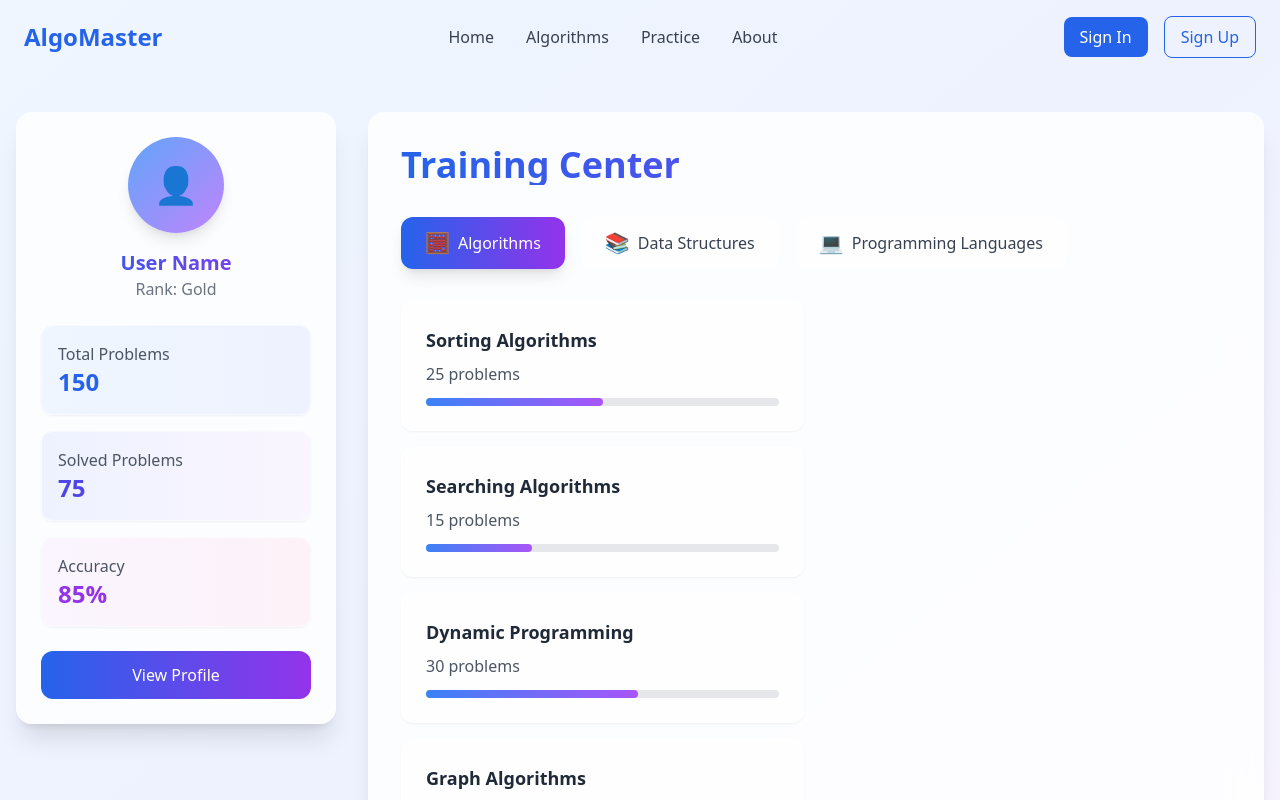
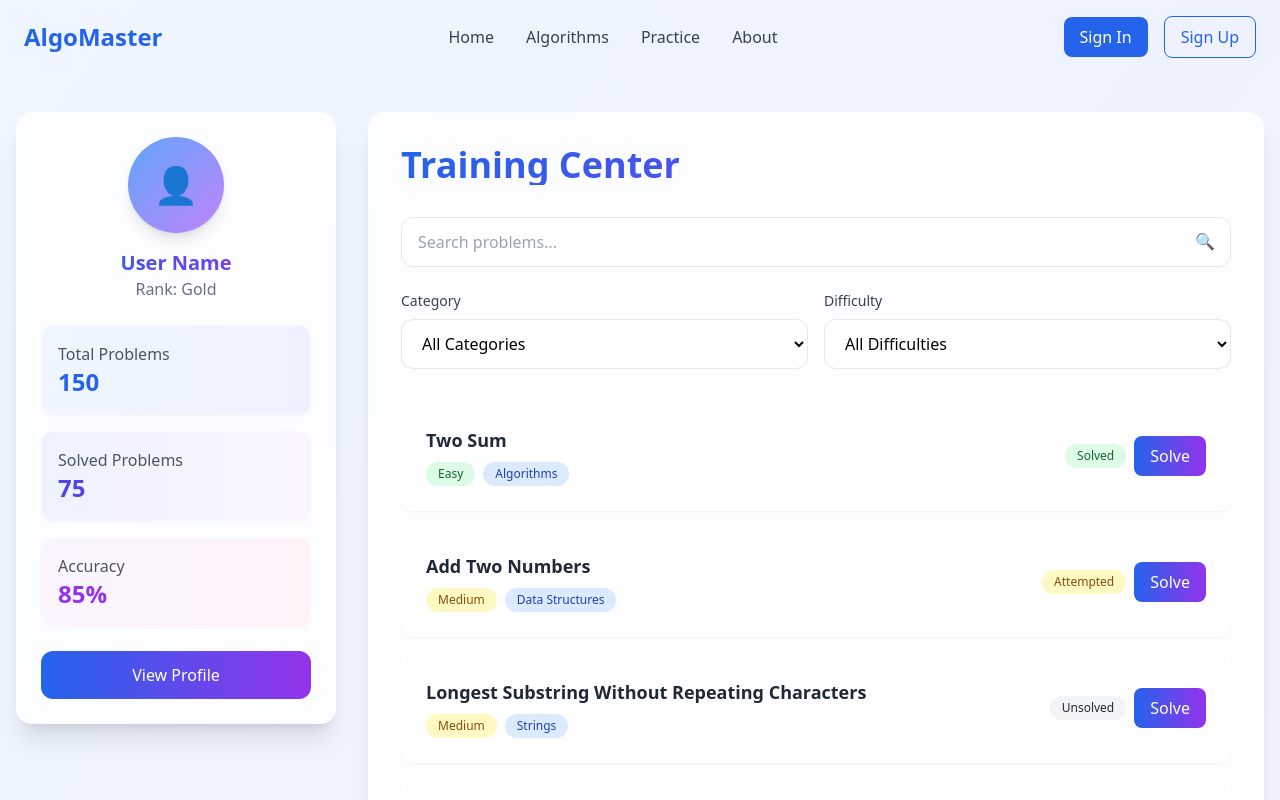
Before and after one commit to NNTN32/WebsiteAlgorithims, a React (Vite) app: page /train in a window 1280 px wide. Shown: the top 800 px of the page. Built offline with nearby package versions, Linux system fonts and the light colour scheme.

Commit message:
RebuildPageTrain

```diff
--- a/src/pages/Users/Train.jsx
+++ b/src/pages/Users/Train.jsx
@@ -3,36 +3,40 @@ import { motion, AnimatePresence } from 'framer-motion';
 import { Link } from 'react-router-dom';
 
 const Train = () => {
-  const [selectedCategory, setSelectedCategory] = useState('algorithms');
+  const [selectedCategory, setSelectedCategory] = useState('all');
+  const [selectedDifficulty, setSelectedDifficulty] = useState('all');
   const [showProfileModal, setShowProfileModal] = useState(false);
+  const [searchQuery, setSearchQuery] = useState('');
 
   const categories = [
-    { id: 'algorithms', name: 'Algorithms', icon: '🧮' },
-    { id: 'data-structures', name: 'Data Structures', icon: '📚' },
-    { id: 'languages', name: 'Programming Languages', icon: '💻' },
+    { id: 'all', name: 'All Categories' },
+    { id: 'algorithms', name: 'Algorithms' },
+    { id: 'data-structures', name: 'Data Structures' },
+    { id: 'strings', name: 'Strings' },
+    { id: 'arrays', name: 'Arrays' },
+    { id: 'trees', name: 'Trees' },
+    { id: 'graphs', name: 'Graphs' },
+    { id: 'dynamic-programming', name: 'Dynamic Programming' },
   ];
 
-  const algorithms = [
-    { name: 'Sorting Algorithms', problems: 25 },
-    { name: 'Searching Algorithms', problems: 15 },
-    { name: 'Dynamic Programming', problems: 30 },
-    { name: 'Graph Algorithms', problems: 20 },
-    { name: 'Greedy Algorithms', problems: 15 },
+  const difficultyLevels = [
+    { id: 'all', name: 'All Difficulties' },
+    { id: 'easy', name: 'Easy' },
+    { id: 'medium', name: 'Medium' },
+    { id: 'hard', name: 'Hard' },
   ];
 
-  const dataStructures = [
-    { name: 'Arrays', problems: 20 },
-    { name: 'Linked Lists', problems: 15 },
-    { name: 'Trees', problems: 25 },
-    { name: 'Graphs', problems: 20 },
-    { name: 'Hash Tables', problems: 15 },
-  ];
-
-  const languages = [
-    { name: 'Python', problems: 50 },
-    { name: 'JavaScript', problems: 45 },
-    { name: 'Java', problems: 40 },
-    { name: 'C++', problems: 35 },
+  const problems = [
+    { id: 1, title: 'Two Sum', category: 'algorithms', difficulty: 'easy', status: 'solved' },
+    { id: 2, title: 'Add Two Numbers', category: 'data-structures', difficulty: 'medium', status: 'attempted' },
+    { id: 3, title: 'Longest Substring Without Repeating Characters', category: 'strings', difficulty: 'medium', status: 'unsolved' },
+    { id: 4, title: 'Median of Two Sorted Arrays', category: 'arrays', difficulty: 'hard', status: 'unsolved' },
+    { id: 5, title: 'Longest Palindromic Substring', category: 'strings', difficulty: 'medium', status: 'solved' },
+    { id: 6, title: 'Zigzag Conversion', category: 'strings', difficulty: 'medium', status: 'unsolved' },
+    { id: 7, title: 'Reverse Integer', category: 'algorithms', difficulty: 'easy', status: 'solved' },
+    { id: 8, title: 'String to Integer (atoi)', category: 'strings', difficulty: 'medium', status: 'attempted' },
+    { id: 9, title: 'Palindrome Number', category: 'algorithms', difficulty: 'easy', status: 'solved' },
+    { id: 10, title: 'Regular Expression Matching', category: 'strings', difficulty: 'hard', status: 'unsolved' },
   ];
 
   const userStats = {
@@ -63,6 +67,16 @@ const Train = () => {
       }
     }
   };
+
+  // Filter problems based on selected category, difficulty, and search query
+  const filteredProblems = problems.filter(problem => {
+    const matchesCategory = selectedCategory === 'all' || problem.category === selectedCategory;
+    const matchesDifficulty = selectedDifficulty === 'all' || problem.difficulty === selectedDifficulty;
+    const matchesSearch = searchQuery === '' ||
+      problem.title.toLowerCase().includes(searchQuery.toLowerCase());
+
+    return matchesCategory && matchesDifficulty && matchesSearch;
+  });
 
   return (
     <div className="min-h-screen bg-gradient-to-br from-blue-50 via-indigo-50 to-purple-50 pt-20">
@@ -140,46 +154,62 @@ const Train = () => {
             <div className="bg-white/80 backdrop-blur-lg rounded-2xl shadow-xl p-8 border border-white/20">
               <h1 className="text-4xl font-bold mb-8 bg-clip-text text-transparent bg-gradient-to-r from-blue-600 to-purple-600">Training Center</h1>
 
-              {/* Category Tabs */}
-              <div className="flex gap-4 mb-8 flex-wrap">
-                {categories.map((category) => (
-                  <motion.button
-                    key={category.id}
-                    whileHover={{ scale: 1.05, y: -2 }}
-                    whileTap={{ scale: 0.95 }}
-                    onClick={() => setSelectedCategory(category.id)}
-                    className={`flex items-center gap-2 px-6 py-3 rounded-xl transition-all duration-300 ${
-                      selectedCategory === category.id
-                        ? 'bg-gradient-to-r from-blue-600 to-purple-600 text-white shadow-lg'
-                        : 'bg-white/50 text-gray-700 hover:bg-white hover:shadow-md'
-                    }`}
-                  >
-                    <span className="text-xl">{category.icon}</span>
-                    {category.name}
-                  </motion.button>
-                ))}
+              {/* Search Bar */}
+              <div className="mb-6">
+                <div className="relative">
+                  <input
+                    type="text"
+                    placeholder="Search problems..."
+                    value={searchQuery}
+                    onChange={(e) => setSearchQuery(e.target.value)}
+                    className="w-full px-4 py-3 rounded-xl border border-gray-200 focus:outline-none focus:ring-2 focus:ring-blue-500 focus:border-transparent"
+                  />
+                  <span className="absolute right-4 top-3 text-gray-400">🔍</span>
+                </div>
               </div>
 
-              {/* Content Grid */}
+              {/* Filters */}
+              <div className="flex flex-wrap gap-4 mb-8">
+                {/* Category Filter */}
+                <div className="flex-1 min-w-[200px]">
+                  <label className="block text-sm font-medium text-gray-700 mb-2">Category</label>
+                  <select
+                    value={selectedCategory}
+                    onChange={(e) => setSelectedCategory(e.target.value)}
+                    className="w-full px-4 py-3 rounded-xl border border-gray-200 focus:outline-none focus:ring-2 focus:ring-blue-500 focus:border-transparent bg-white"
+                  >
+                    {categories.map(category => (
+                      <option key={category.id} value={category.id}>{category.name}</option>
+                    ))}
+                  </select>
+                </div>
+
+                {/* Difficulty Filter */}
+                <div className="flex-1 min-w-[200px]">
+                  <label className="block text-sm font-medium text-gray-700 mb-2">Difficulty</label>
+                  <select
+                    value={selectedDifficulty}
+                    onChange={(e) => setSelectedDifficulty(e.target.value)}
+                    className="w-full px-4 py-3 rounded-xl border border-gray-200 focus:outline-none focus:ring-2 focus:ring-blue-500 focus:border-transparent bg-white"
+                  >
+                    {difficultyLevels.map(level => (
+                      <option key={level.id} value={level.id}>{level.name}</option>
+                    ))}
+                  </select>
+                </div>
+              </div>
+
+              {/* Problems List */}
               <motion.div
                 variants={containerVariants}
                 initial="hidden"
                 animate="visible"
-                className="grid grid-cols-1 md:grid-cols-2 gap-6"
+                className="space-y-4"
               >
-                <AnimatePresence mode="wait">
-                  {selectedCategory === 'algorithms' && (
+                {filteredProblems.length > 0 ? (
+                  filteredProblems.map((problem, index) => (
                     <motion.div
-                      key="algorithms"
-                      className="grid gap-4"
-                      variants={containerVariants}
-                      initial="hidden"
-                      animate="visible"
-                      exit={{ opacity: 0, x: 20 }}
-                    >
-                      {algorithms.map((algo, index) => (
-                        <motion.div
-                          key={algo.name}
+                      key={problem.id}
                       variants={itemVariants}
                       whileHover={{
                         scale: 1.02,
@@ -188,91 +218,50 @@ const Train = () => {
                       }}
                       className="bg-white/50 p-6 rounded-xl border border-white/50 shadow-sm hover:shadow-md transition-all duration-300"
                     >
-                          <h3 className="text-lg font-semibold text-gray-800">{algo.name}</h3>
-                          <p className="text-gray-600 mt-2">{algo.problems} problems</p>
-                          <div className="mt-3 w-full bg-gray-200 rounded-full h-2">
-                            <motion.div
-                              initial={{ width: 0 }}
-                              animate={{ width: `${(algo.problems / 50) * 100}%` }}
-                              transition={{ duration: 1, delay: index * 0.1 }}
-                              className="h-full bg-gradient-to-r from-blue-500 to-purple-500 rounded-full"
-                            />
+                      <div className="flex items-center justify-between">
+                        <div>
+                          <h3 className="text-lg font-semibold text-gray-800">{problem.title}</h3>
+                          <div className="flex gap-2 mt-2">
+                            <span className={`px-3 py-1 rounded-full text-xs font-medium ${
+                              problem.difficulty === 'easy' ? 'bg-green-100 text-green-800' :
+                              problem.difficulty === 'medium' ? 'bg-yellow-100 text-yellow-800' :
+                              'bg-red-100 text-red-800'
+                            }`}>
+                              {problem.difficulty.charAt(0).toUpperCase() + problem.difficulty.slice(1)}
+                            </span>
+                            <span className="px-3 py-1 rounded-full text-xs font-medium bg-blue-100 text-blue-800">
+                              {problem.category.replace('-', ' ').split(' ').map(word =>
+                                word.charAt(0).toUpperCase() + word.slice(1)
+                              ).join(' ')}
+                            </span>
+                          </div>
+                        </div>
+                        <div className="flex items-center gap-2">
+                          <span className={`px-3 py-1 rounded-full text-xs font-medium ${
+                            problem.status === 'solved' ? 'bg-green-100 text-green-800' :
+                            problem.status === 'attempted' ? 'bg-yellow-100 text-yellow-800' :
+                            'bg-gray-100 text-gray-800'
+                          }`}>
+                            {problem.status.charAt(0).toUpperCase() + problem.status.slice(1)}
+                          </span>
+                          <Link to={`/problem/${problem.id}`}>
+                            <motion.button
+                              whileHover={{ scale: 1.05 }}
+                              whileTap={{ scale: 0.95 }}
+                              className="px-4 py-2 bg-gradient-to-r from-blue-600 to-purple-600 text-white rounded-lg hover:shadow-lg transition-all duration-300"
+                            >
+                              Solve
+                            </motion.button>
+                          </Link>
+                        </div>
                       </div>
                     </motion.div>
-                      ))}
-                    </motion.div>
+                  ))
+                ) : (
+                  <div className="text-center py-8">
+                    <p className="text-gray-500 text-lg">No problems found matching your criteria.</p>
+                  </div>
                 )}
-
-                  {selectedCategory === 'data-structures' && (
-                    <motion.div
-                      key="data-structures"
-                      className="grid gap-4"
-                      variants={containerVariants}
-                      initial="hidden"
-                      animate="visible"
-                      exit={{ opacity: 0, x: 20 }}
-                    >
-                      {dataStructures.map((ds, index) => (
-                        <motion.div
-                          key={ds.name}
-                          variants={itemVariants}
-                          whileHover={{
-                            scale: 1.02,
-                            backgroundColor: "rgba(255, 255, 255, 0.9)",
-                            transition: { duration: 0.2 }
-                          }}
-                          className="bg-white/50 p-6 rounded-xl border border-white/50 shadow-sm hover:shadow-md transition-all duration-300"
-                        >
-                          <h3 className="text-lg font-semibold text-gray-800">{ds.name}</h3>
-                          <p className="text-gray-600 mt-2">{ds.problems} problems</p>
-                          <div className="mt-3 w-full bg-gray-200 rounded-full h-2">
-                            <motion.div
-                              initial={{ width: 0 }}
-                              animate={{ width: `${(ds.problems / 50) * 100}%` }}
-                              transition={{ duration: 1, delay: index * 0.1 }}
-                              className="h-full bg-gradient-to-r from-blue-500 to-purple-500 rounded-full"
-                            />
-                          </div>
-                        </motion.div>
-                      ))}
-                    </motion.div>
-                  )}
-
-                  {selectedCategory === 'languages' && (
-                    <motion.div
-                      key="languages"
-                      className="grid gap-4"
-                      variants={containerVariants}
-                      initial="hidden"
-                      animate="visible"
-                      exit={{ opacity: 0, x: 20 }}
-                    >
-                      {languages.map((lang, index) => (
-                        <motion.div
-                          key={lang.name}
-                          variants={itemVariants}
-                          whileHover={{
-                            scale: 1.02,
-                            backgroundColor: "rgba(255, 255, 255, 0.9)",
-                            transition: { duration: 0.2 }
-                          }}
-                          className="bg-white/50 p-6 rounded-xl border border-white/50 shadow-sm hover:shadow-md transition-all duration-300"
-                        >
-                          <h3 className="text-lg font-semibold text-gray-800">{lang.name}</h3>
-                          <p className="text-gray-600 mt-2">{lang.problems} problems</p>
-                          <div className="mt-3 w-full bg-gray-200 rounded-full h-2">
-                            <motion.div
-                              initial={{ width: 0 }}
-                              animate={{ width: `${(lang.problems / 50) * 100}%` }}
-                              transition={{ duration: 1, delay: index * 0.1 }}
-                              className="h-full bg-gradient-to-r from-blue-500 to-purple-500 rounded-full"
-                            />
-                          </div>
-                        </motion.div>
-                      ))}
-                    </motion.div>
-                  )}
-                </AnimatePresence>
               </motion.div>
             </div>
           </motion.div>
```
Also changed, not shown: src/pages/Users/Task.jsx (added). Lines whose indentation alone changed are shown as unchanged.
